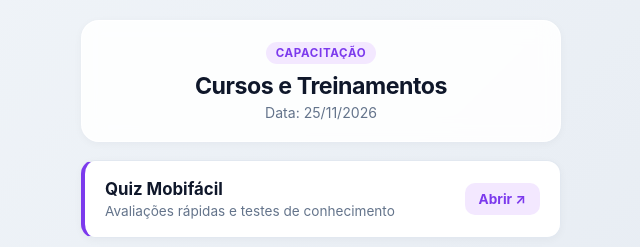
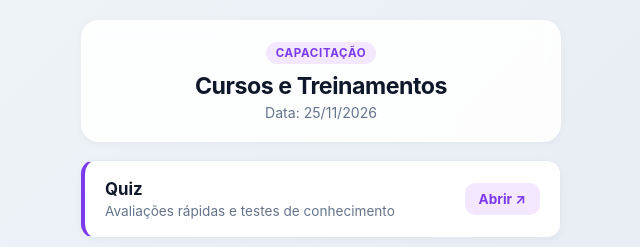
Before and after one commit to Wesley-Couto/Estacoes, a plain HTML site: page Cursos.html in a window 1280 px wide. Shown: the top 247 px of the page, without its empty margins (319-959 px from the left). Drawn offline with Linux system fonts and the light colour scheme.

Commit message:
Update Cursos.html
corrigido nome Quiz

```diff
--- a/Cursos.html
+++ b/Cursos.html
@@ -25,7 +25,7 @@
         <div class="access-list">
             <a href="https://script.google.com/a/macros/metrobh.com.br/s/AKfycbzaS_b4hh9A1421iVJsr9qy0ur7krLMLmgjexrkRXWZIOcwu0ZyKPLjtSvx0L5JB3CB/exec" target="_blank" class="access-card">
                 <div class="access-info">
-                    <span class="access-title">Quiz Mobifácil</span>
+                    <span class="access-title">Quiz</span>
                     <span class="access-desc">Avaliações rápidas e testes de conhecimento</span>
                 </div>
                 <span class="access-icon">Abrir ↗</span>
```
